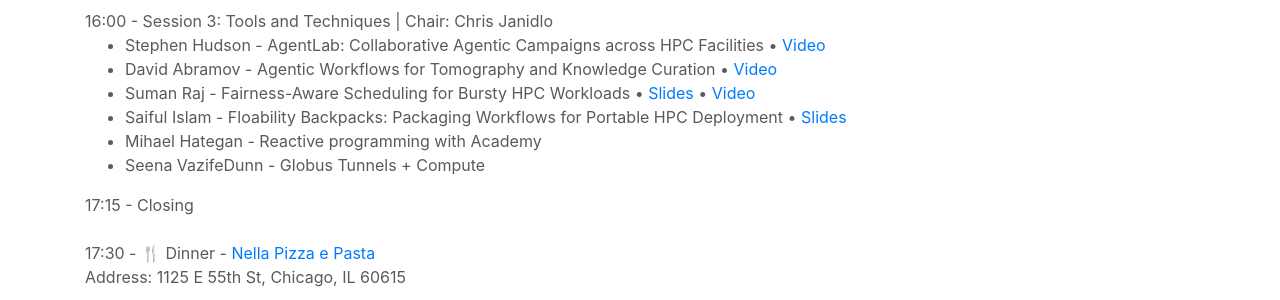
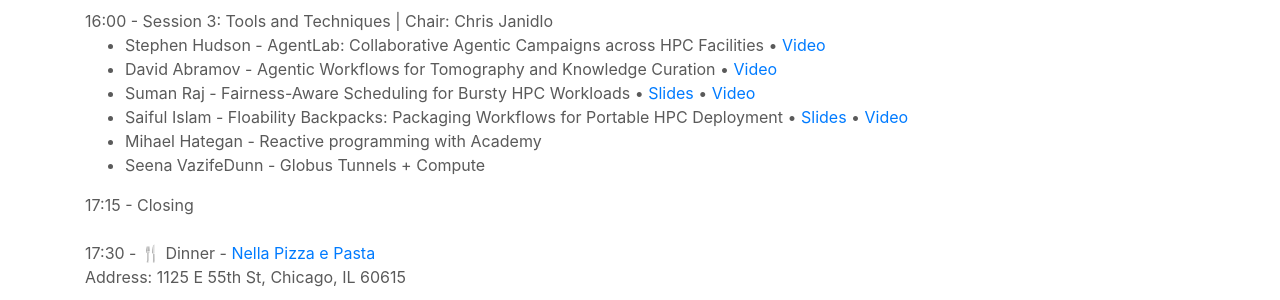
Before and after one commit to Parsl/parsl.github.io, a Jekyll site: the page built from parslfest/apex2026.html, in a window 1280 px wide and 900 px high, scrolled down 1106 px. Shown: the part 153-453 px from the top of the window. Built offline with Jekyll 4.4.1, drawn with Linux system fonts in a browser that asks for light colours.

Commit message:
Add Saiful video

```diff
--- a/parslfest/apex2026.html
+++ b/parslfest/apex2026.html
@@ -93,7 +93,7 @@
 <li>Stephen Hudson - AgentLab: Collaborative Agentic Campaigns across HPC Facilities   • <a href="https://youtu.be/apNEGBL4ypM">Video</a> </li>
 <li>David Abramov - Agentic Workflows for Tomography and Knowledge Curation   • <a href="https://youtu.be/ZsvadcTKIsU">Video</a> </li>
 <li>Suman Raj - Fairness-Aware Scheduling for Bursty HPC Workloads   • <a href="2026/scheduling-bursty-hpc.pdf" target="_blank">Slides</a> • <a href="https://youtu.be/TQOhjkTtxEU">Video</a>  </li>
-<li>Saiful Islam - Floability Backpacks: Packaging Workflows for Portable HPC Deployment • <a href="2026/islam-floability.pdf" target="_blank">Slides</a> </li>
+<li>Saiful Islam - Floability Backpacks: Packaging Workflows for Portable HPC Deployment • <a href="2026/islam-floability.pdf" target="_blank">Slides</a>  • <a href="https://youtu.be/zDqGd6WWoqU">Video</a>  </li>
 <li>Mihael Hategan - Reactive programming with Academy </li>
 <li>Seena VazifeDunn - Globus Tunnels + Compute   </li>
 </ul>
```
